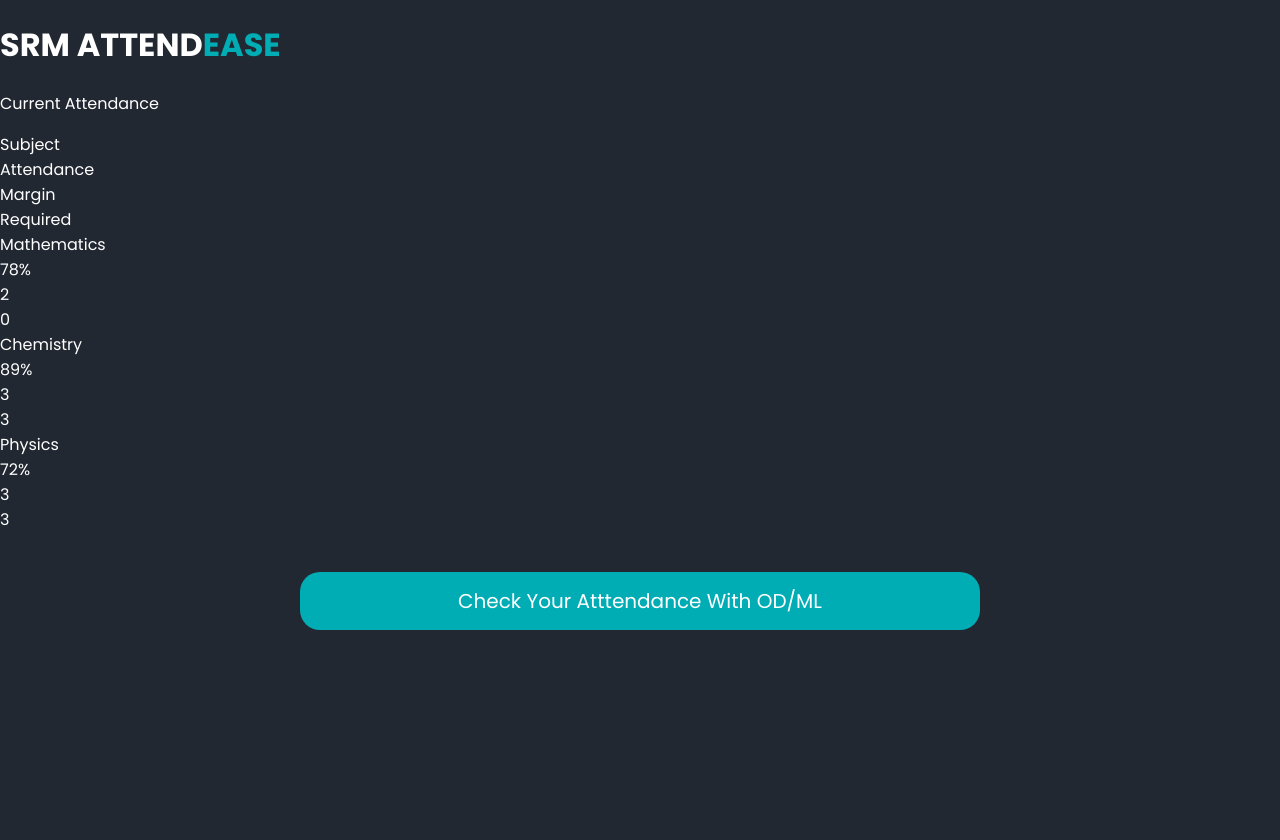
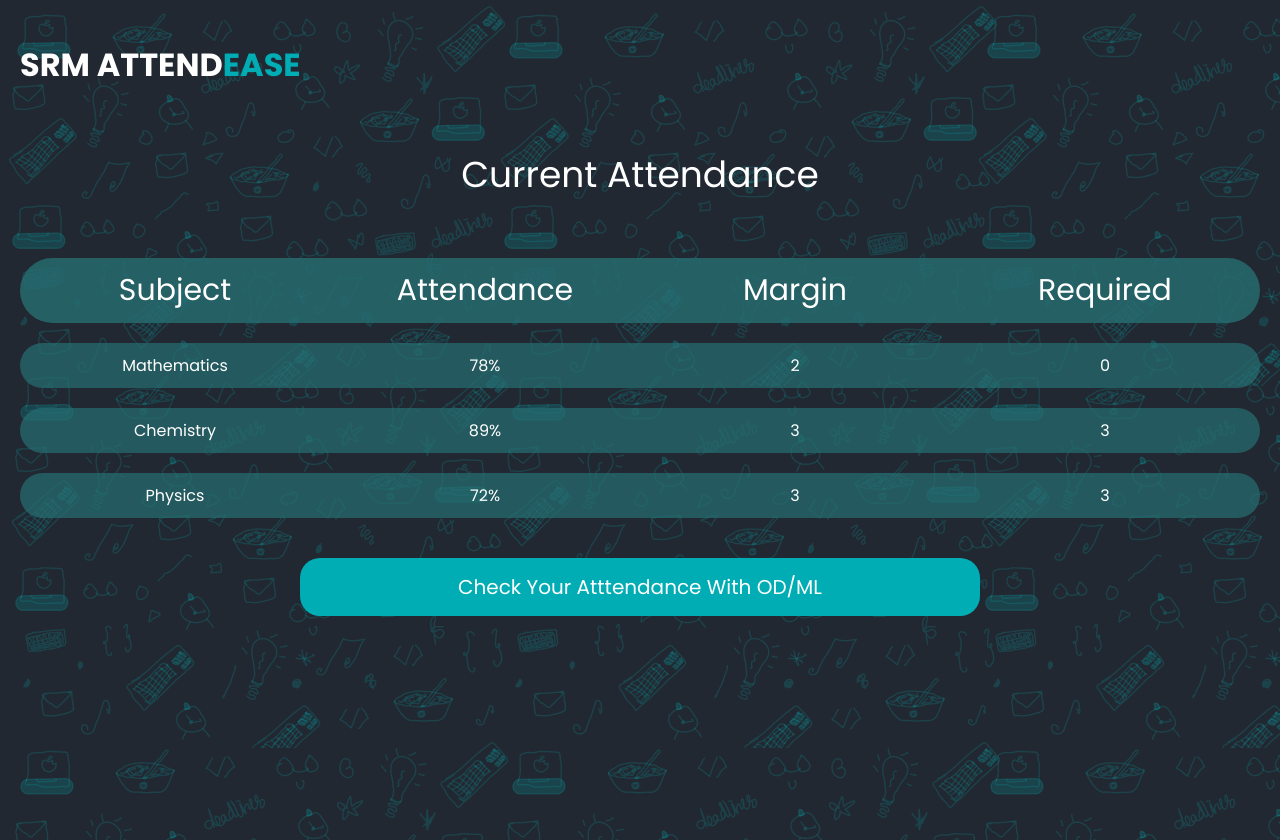
Before and after one commit to TartejBrothers/SRM-Attendease, a React (Create React App) app: page /attendance in a window 1280 px wide. Before the commit the page ends 800 px from the top, so only its background shows below. Built offline with nearby package versions, Linux system fonts and the light colour scheme.

Commit message:
Added Attendance Page

```diff
--- a/src/components/attendance.jsx
+++ b/src/components/attendance.jsx
@@ -37,7 +37,7 @@
           </div>
         </div>
       </div>
-      <Link to="/projects">
+      <Link to="/project">
         <button className="submitbutton calculatebutton">
           Check Your Atttendance With OD/ML
         </button>
--- a/src/components/styles/attendance.css
+++ b/src/components/styles/attendance.css
@@ -0,0 +1,51 @@
+.attendancecontent {
+  background-image: url("../images/projectpage/Background.png");
+  padding: 20px;
+  min-height: 100vh;
+}
+.attendancebody {
+  display: flex;
+  flex-direction: column;
+  gap: 20px;
+  width: 100%;
+  justify-content: center;
+}
+.attendancebody p {
+  font-size: 36px;
+  font-weight: 400;
+  text-align: center;
+}
+.attendancerecords {
+  display: flex;
+  flex-direction: column;
+  gap: 20px;
+  width: 100%;
+  justify-content: center;
+}
+.attendanceheader,
+.attendancerows {
+  display: flex;
+  justify-content: space-between;
+  align-items: center;
+  text-align: center;
+  gap: 20px;
+}
+.attendanceheader {
+  font-size: 30px;
+  background-color: rgba(38, 111, 114, 0.8);
+  padding: 10px;
+  border-radius: 40px;
+}
+.attendancerows {
+  background-color: rgba(38, 111, 114, 0.7);
+  padding: 10px;
+  border-radius: 40px;
+}
+.attendancecolumns {
+  display: flex;
+  width: 80%;
+  justify-content: center;
+  align-items: center;
+  text-align: center;
+  gap: 20px;
+}
```
